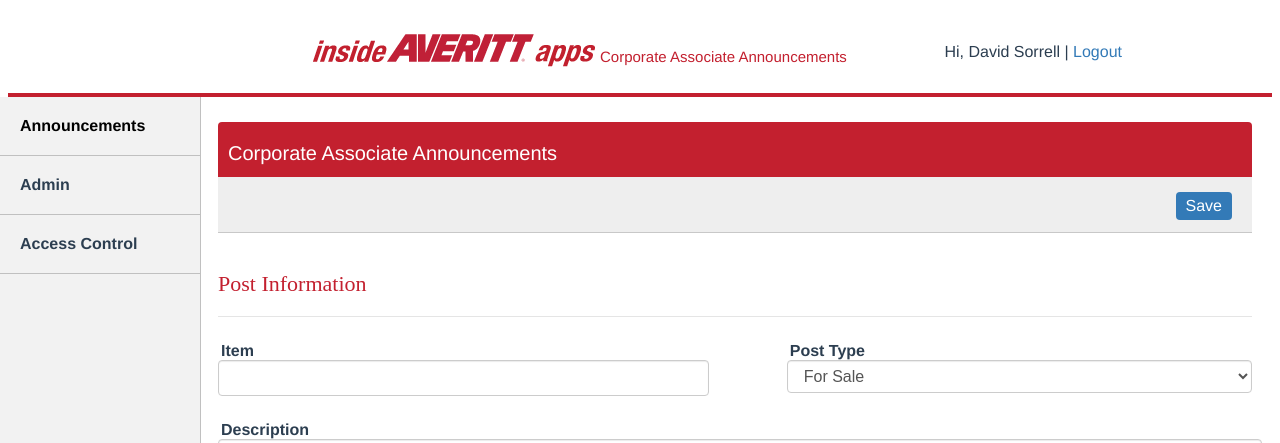
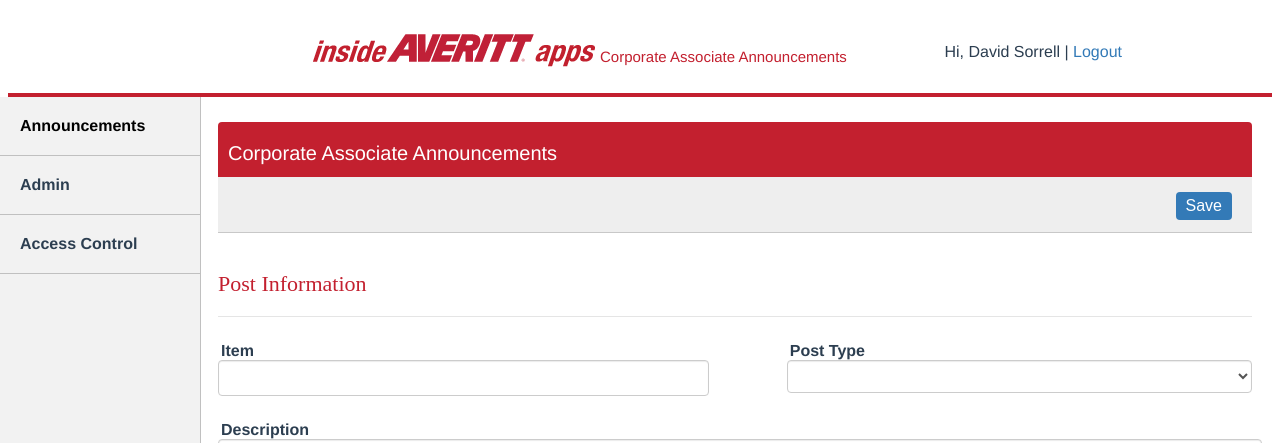
Before and after one commit to dsoreal/iaappsclone, a Vue app: page /corp_assoc_announcement/add in a window 1280 px wide. Shown: the top 443 px of the page. Built offline with nearby package versions, Linux system fonts and the light colour scheme.

Commit message:
details page properly working, add page functionality

```diff
--- a/data/db.json
+++ b/data/db.json
@@ -31,6 +31,14 @@
       "type": "For Sale",
       "description": "lorem ipsum dgoe fjdks dlfkdf eefdjdjfd fkljksdf",
       "date": "04/29/2021"
+    },
+    {
+      "item": "test",
+      "type": "Wanted",
+      "description": "test",
+      "associate": "David Sorrell",
+      "date": "05/04/2021",
+      "id": 5
     }
   ]
 }
--- a/package.json
+++ b/package.json
@@ -9,6 +9,7 @@
   "dependencies": {
     "core-js": "^3.6.5",
     "json-server": "^0.16.3",
+    "moment": "^2.29.1",
     "v-uploader": "^1.8.0",
     "vue": "^3.0.0",
     "vue-router": "^4.0.0-0"
--- a/src/composables/getPost.js
+++ b/src/composables/getPost.js
@@ -9,7 +9,7 @@ const getPost = (id) => {
         try {
             //simulate delay
             await new Promise(resolve => {
-                setTimeout(resolve, 2000)
+                setTimeout(resolve, 1000)
             })
             //after delay
             let data = await fetch('http://localhost:3000/posts/' + id)
--- a/src/router/index.js
+++ b/src/router/index.js
@@ -13,7 +13,8 @@ const routes = [
   {
     path: '/corp_assoc_announcement/details/:id',
     name: 'details',
-    component: DetailsPage
+    component: DetailsPage,
+    props: true
   },
   {
     path: '/corp_assoc_announcement/add',
--- a/src/views/add.vue
+++ b/src/views/add.vue
@@ -6,15 +6,14 @@
       </div>
 
     </div>
-    <div class="filterbar">
-      <router-link to="/corp_assoc_announcement/details">
+    <form @submit.prevent="handleSubmit">
+        <div class="filterbar">
         <div class="savelink">
-          Save
+          <button>Save</button>
         </div>
-      </router-link>
     </div>
-    <div class="form">
-      <form action="#">
+        <div class="form" >
+
         <div class="postinfo">
           <div class="sectionheader">
             <h2>Post Information</h2>
@@ -23,21 +22,21 @@
             <div class="itemfields">
             <label for="item" class="label">Item</label>
             <br>
-            <input type="text" class="itemfield">
+            <input type="text" v-model="item" class="itemfield">
             </div>
             <div class="posttype">
             <label for="" class="type label">Post Type</label>
             <br>
-            <select name="postType" id="type" class="itemfield">
-              <option value="forSale">For Sale</option>
-              <option value="wanted">Wanted</option>
+            <select name="postType" id="type" class="itemfield" v-model="type">
+              <option value="For Sale">For Sale</option>
+              <option value="Wanted">Wanted</option>
             </select>
             </div>
             <br>
             <div class="description">
               <label for="description" class="label">Description</label>
               <br>
-              <textarea class="itemfield descfield"></textarea>
+              <textarea v-model="description" class="itemfield descfield" ></textarea>
             </div>
           </div>
           <div class="photos">
@@ -50,16 +49,46 @@
                 Upload Photos
                 <p class="file-name"></p>
               </label>
+              </div>
             </div>
           </div>
         </div>
       </form>
     </div>
-  </div>
 </template>
 
 <script>
+import moment from 'moment'
+
+
 export default {
+  data() {
+    return {
+      item: '',
+      type: '',
+      description: '',
+      associate: 'David Sorrell',
+      date: moment(new Date()).format('MM/DD/YYYY')
+    }
+  },
+  methods: {
+    handleSubmit() {
+      let project = {
+        item: this.item,
+        type: this.type,
+        description: this.description,
+        associate: this.associate,
+        date: this.date
+      }
+      fetch('http://localhost:3000/posts', {
+        method: 'POST',
+        headers: { 'Content-Type': 'application/json'},
+        body: JSON.stringify(project)
+      }).then(() => {
+        this.$router.push('/corp_assoc_announcement/list')
+      }).catch((err) => console.log(err))
+    }
+  }
 }
 </script>
 
@@ -83,12 +112,7 @@ export default {
   line-height: 1.4;
 
 }
-a {
-    text-decoration: none;
-    color: white;
-    font-weight: 300;
-}
-.savelink {
+button {
   background: #337AB7;
   padding: 5px 10px;
   border-radius: 4px;
@@ -96,6 +120,11 @@ a {
   cursor: pointer;
   margin-top: 15px;
   float: right;
+  color: white;
+  font-weight: 300;
+  outline-style: none;
+  border-style: none;
+  font-size: 16px;
 }
 .savelink:hover {
   background: #286090;
@@ -104,7 +133,6 @@ a {
 .filterbar {
   background-color: #EEEEEE;
   display: block;
-  margin-right: 20px;
   padding: 0px 20px 55px 10px;
   text-align: left;
   font-weight: bold;
--- a/src/views/detailspage.vue
+++ b/src/views/detailspage.vue
@@ -1,6 +1,14 @@
 <template>
-    <div class="page" v-if="error">{{error}}</div>
-<div v-if="post" class="page">
+    <div class="post" v-if="error">
+      <div class="addbar">
+      <div class="apphead">
+        <h2>Corporate Associate Announcements</h2>
+        </div>
+      </div>
+    <div class="filterbar">
+    </div>
+      {{error}}</div>
+<div v-if="post" class="post">
   <div class="addbar">
     <div class="apphead">
         <h2>Corporate Associate Announcements</h2>
@@ -43,7 +51,6 @@
 
 <script>
 import getPost from '../composables/getPost.js'
-import { onMounted, onUpdated, onUnmounted } from 'vue'
 export default {
   props: ['id'],
   setup(props){
@@ -57,7 +64,7 @@ export default {
 </script>
 
 <style>
-.page {
+.post {
   margin-left: 210px;
 }
 .addbar {
```
Also changed, not shown: 1 other file (tests, documents, lock files or other folders). Lines whose indentation alone changed are shown as unchanged.
